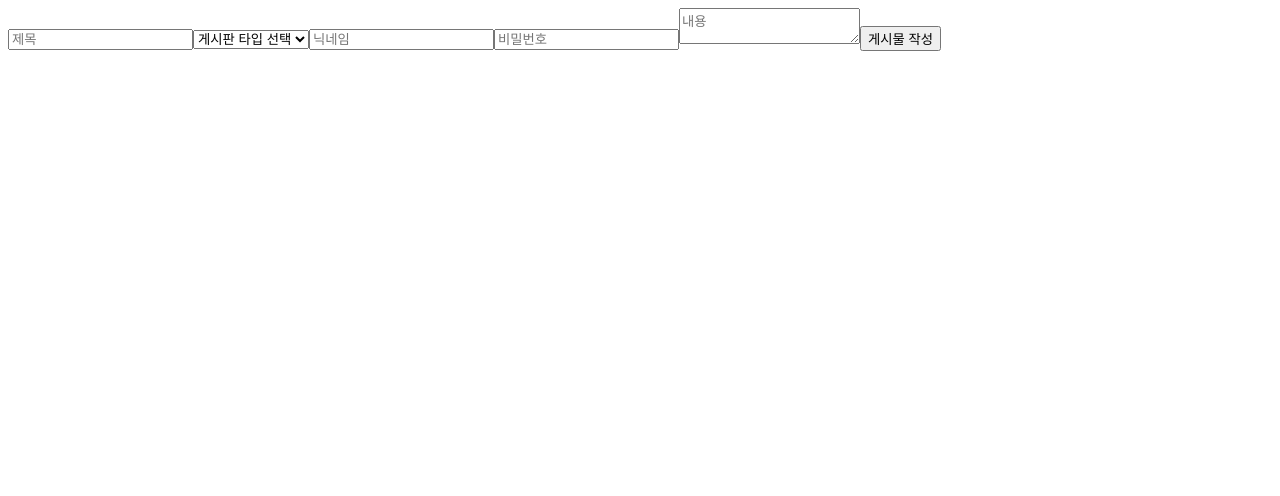
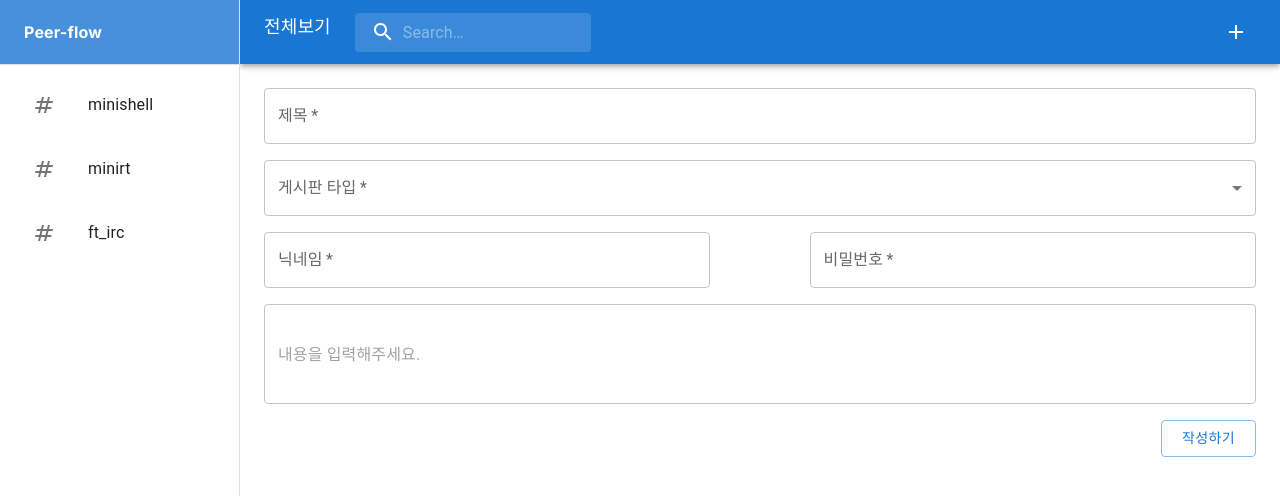
Before and after one commit to peer-42seoul/final-mission-b, a Next.js app in the folder frontend/my-app/: page /write in a window 1280 px wide. Shown: the top 496 px of the page. Built offline with nearby package versions, Linux system fonts and the light colour scheme.

Commit message:
refactor: change toolbar

```diff
--- a/frontend/my-app/src/app/write/page.tsx
+++ b/frontend/my-app/src/app/write/page.tsx
@@ -1,7 +1,8 @@
 "use client"
-import { Box, CssBaseline, Toolbar } from "@mui/material";
+import { Box, CssBaseline, Toolbar, Stack, FormControl, InputLabel, TextField, Select, MenuItem, Button } from "@mui/material";
 import CategoryDrawer from "@/components/Main/CategoryDrawer";
-import { useState } from "react";
+import { ChangeEvent, useState } from "react";
+import { useRouter } from "next/navigation";
 
 export default function Write() {
   const [title, setTitle] = useState("");
@@ -9,6 +10,7 @@ export default function Write() {
   const [nickname, setNickname] = useState("");
   const [password, setPassword] = useState("");
   const [content, setContent] = useState("");
+  const router = useRouter();
 
   const handleSubmit = (e:any) => {
     e.preventDefault();
@@ -46,46 +48,122 @@ export default function Write() {
 
   };
 
+  const [selectedCategory, setSelectedCategory] = useState("");
+  const [searchContent, setSearchContent] = useState("");
+  const [pageIndex , setPageIndex] = useState(0);
+  const [pageSize, setPageSize] = useState(10);
+
+  const handleCategorySearch = (category: string, search: string) => {
+    setSelectedCategory(category);
+    setSearchContent(search);
+    let query = "";
+    if (searchContent !== "") {
+      query = 'search?title=' + searchContent;
+    }
+    else {
+      query = '?category=' + selectedCategory;
+    }
+    query += '&sort=' + '&pageIndex=' + pageIndex + '&pageSize=' + pageSize;
+    router.push("/"+ query);
+  };
+
   return (
-    <form onSubmit={handleSubmit}>
-      <input
-        type="text"
-        placeholder="제목"
+    <Box sx={{display : "flex"}}>
+      <CssBaseline />
+      <CategoryDrawer onCategorySearch={handleCategorySearch} />
+      <Box component="form" onSubmit={handleSubmit} sx={{ flexGrow: 1, p: 3, width: { sm: `calc(100% - 240px)` }}}>
+        <Toolbar/>
+        <Stack spacing={2} sx={{display: "flex", flexDirection: "column", position: "relative"}}>
+
+          <TextField
+            label="제목"
             value={title}
             onChange={(e) => setTitle(e.target.value)}
             required
           />
-      <select
+          <FormControl required>
+            <InputLabel>게시판 타입</InputLabel>
+            <Select
               value={category}
+              label="category"
               onChange={(e) => setCategory(e.target.value)}
-        required
             >
-        <option value="">게시판 타입 선택</option>
-        <option value="minishell">minishell</option>
-        <option value="minirt">minirt</option>
-        <option value="ft_irc">ft_irc</option>
-      </select>
-      <input
-        type="text"
-        placeholder="닉네임"
+              <MenuItem value={"minishell"}>minishell</MenuItem>
+              <MenuItem value={"minirt"}>minirt</MenuItem>
+              <MenuItem value={"ft_irc"}>ft_irc</MenuItem>
+            </Select>
+          </FormControl>
+          <Box sx={{display: "flex", justifyContent: "space-between"}}>
+            <TextField
+              label="닉네임"
               value={nickname}
               onChange={(e) => setNickname(e.target.value)}
               required
+              sx={{width: "45%"}}
             />
-      <input
-        type="password"
-        placeholder="비밀번호"
+            <TextField
+              label="비밀번호"
               value={password}
               onChange={(e) => setPassword(e.target.value)}
               required
+              sx={{width: "45%"}}
             />
-      <textarea
-        placeholder="내용"
+          </Box>
+          <TextField
+            placeholder="내용을 입력해주세요."
             value={content}
             onChange={(e) => setContent(e.target.value)}
             required
-      ></textarea>
-      <button type="submit">게시물 작성</button>
-    </form>
+            multiline={true}
+            sx={{
+              "& .MuiInputBase-root": {
+                minHeight: 100,
+              }
+            }}
+          />
+          <Button type="submit" variant="outlined" sx={{position: "relative", top: "auto", left: "calc(100% - 95px)", width: "95px"}}>작성하기</Button>
+        </Stack>
+      </Box>
+    </Box>
+    // <form onSubmit={handleSubmit}>
+    //   <input
+    //     type="text"
+    //     placeholder="제목"
+    //     value={title}
+    //     onChange={(e) => setTitle(e.target.value)}
+    //     required
+    //   />
+    //   <select
+    //     value={category}
+    //     onChange={(e) => setCategory(e.target.value)}
+    //     required
+    //   >
+    //     <option value="">게시판 타입 선택</option>
+    //     <option value="minishell">minishell</option>
+    //     <option value="minirt">minirt</option>
+    //     <option value="ft_irc">ft_irc</option>
+    //   </select>
+    //   <input
+    //     type="text"
+    //     placeholder="닉네임"
+    //     value={nickname}
+    //     onChange={(e) => setNickname(e.target.value)}
+    //     required
+    //   />
+    //   <input
+    //     type="password"
+    //     placeholder="비밀번호"
+    //     value={password}
+    //     onChange={(e) => setPassword(e.target.value)}
+    //     required
+    //   />
+    //   <textarea
+    //     placeholder="내용"
+    //     value={content}
+    //     onChange={(e) => setContent(e.target.value)}
+    //     required
+    //   ></textarea>
+    //   <button type="submit">게시물 작성</button>
+    // </form>
   );
 };
--- a/frontend/my-app/src/components/Main/CategoryDrawer.tsx
+++ b/frontend/my-app/src/components/Main/CategoryDrawer.tsx
@@ -1,10 +1,14 @@
 "use client"
-import { AppBar, Divider, List, ListItem, ListItemText, Toolbar, Drawer, Box, Typography, ListItemButton, ListItemIcon, IconButton, Menu } from "@mui/material";
-import { useEffect, useState } from "react";
+import { AppBar, Divider, List, ListItem, ListItemText, Toolbar, Drawer, Box, Typography, ListItemButton, ListItemIcon, IconButton } from "@mui/material";
+import { useState } from "react";
 import { Numbers } from "@mui/icons-material";
 import  MenuIcon from "@mui/icons-material/Menu";
+import AddIcon from '@mui/icons-material/Add';
+import SearchIcon from '@mui/icons-material/Search';
 import Link from "next/link";
 import SearchInput from "./SearchInput";
+
+
 
 
 const drawerWidth = 240;
@@ -15,6 +19,11 @@ function CategoryDrawer({ onCategorySearch }: {onCategorySearch: (category: stri
 	const [mobileOpen, setMobileOpen] = useState(false);
   const [selectedCategory, setSelectedCategory] = useState("");
   const [searchContent, setSearchContent] = useState("")
+  const [showSearchInput, setShowSearchInput] = useState(false);
+
+  const toggleSearchInput = () => {
+    setShowSearchInput(!showSearchInput);
+  };
 
   const handleDrawerToggle = () => {
     setMobileOpen(!mobileOpen);
@@ -37,6 +46,11 @@ function CategoryDrawer({ onCategorySearch }: {onCategorySearch: (category: stri
     handleCategorySearch("", search);
   };
 
+  const handleBlur = () => {
+    if(showSearchInput) {
+      setShowSearchInput(false);
+    }
+  }
 
   const drawer = (
     <div>
@@ -71,7 +85,7 @@ function CategoryDrawer({ onCategorySearch }: {onCategorySearch: (category: stri
           ml: {sm: `${drawerWidth}px`},
         }}
       >
-        <Toolbar sx={{ justifyContent: {sm:"space-between"}}}>
+        <Toolbar sx={{ justifyContent: "space-between"}}>
           <IconButton
             color="inherit"
             edge="start"
@@ -80,12 +94,31 @@ function CategoryDrawer({ onCategorySearch }: {onCategorySearch: (category: stri
           >
             <MenuIcon />
           </IconButton>
-          <Typography variant="h6" sx={{ fontSize: "18px" }}>
-            {selectedCategory ? selectedCategory : '전체보기'}
-          </Typography>
-          <Box sx={{width: {xs: "160px", sm: "auto"}, position: {xs:"absolute"}, right: {xs:"10px"}} }>
-            <SearchInput onSearch={handleSearch}/>
+          <Box sx={{ display: {xs: "flex", sm: "none"}, width: "100%", justifyContent: "space-between"}} onBlur={handleBlur}>
+            {!showSearchInput ? (
+              <Typography variant="h6" sx={{ fontSize: "18px" }}>
+                {selectedCategory ? selectedCategory : '전체보기'}
+              </Typography>
+            ): null}
+            {showSearchInput ? (
+              <SearchInput onSearch={handleSearch} />
+            ) : (
+              <IconButton color="inherit" onClick={toggleSearchInput}>
+                <SearchIcon />
+              </IconButton>
+            )}
           </Box>
+          <Box sx={{ display: {xs: "none", sm: "flex"}}}>
+            <Typography variant="h6" sx={{ fontSize: "18px" }}>
+              {selectedCategory ? selectedCategory : '전체보기'}
+            </Typography>
+            <SearchInput onSearch={handleSearch} />
+          </Box>
+          <a href="/write" style={{ textDecoration: 'none', color: '#fff' }}>
+            <IconButton color="inherit">
+              <AddIcon />
+            </IconButton>
+          </a>
         </Toolbar>
       </AppBar>
       <Box
```
Lines whose indentation alone changed are shown as unchanged.
